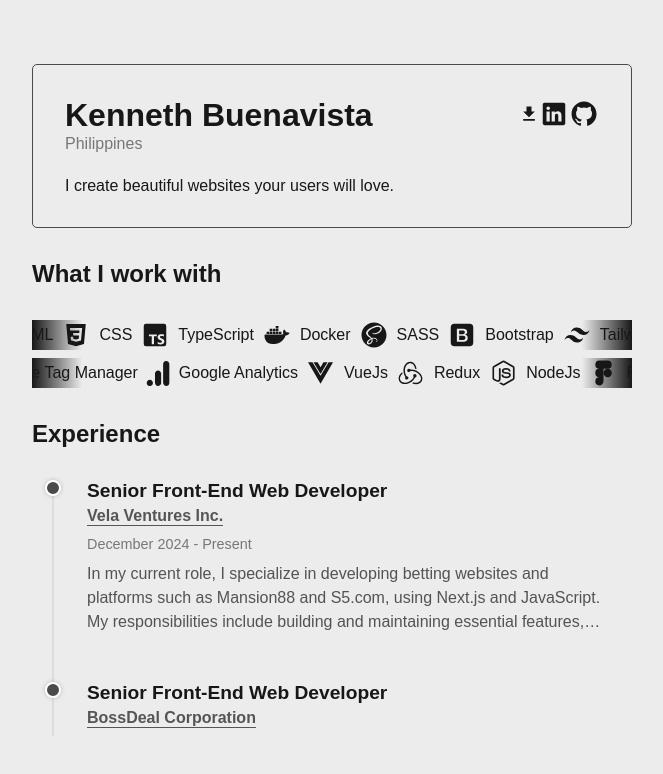
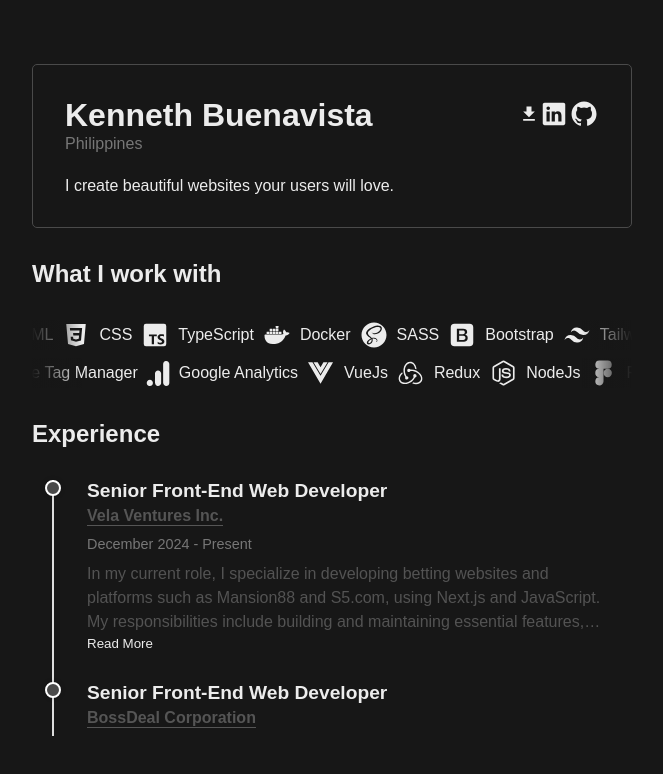
Before and after one commit to KennethicEnergy/avatar, a Next.js app: page / in a window 1280 px wide. Shown: the top 774 px of the page, without its empty margins (308-971 px from the left). Built offline with nearby package versions, Linux system fonts and the light colour scheme.

Commit message:
revert theme

```diff
--- a/app/globals.css
+++ b/app/globals.css
@@ -4,10 +4,10 @@
   overflow-x: hidden;
 }
 
-/* Default Light Theme */
+/* Default Dark Theme */
 :root {
-  --background-color: #ececec;
-  --text-color: #171717;
+  --background-color: #171717;
+  --text-color: #ececec;
 }
 
 /* Dark Theme */
@@ -15,6 +15,11 @@
   --background-color: #171717;
   --text-color: #ececec;
 }
+/* Light Theme
+[data-theme="light"] {
+  --background-color: #ececec;
+  --text-color: #171717;
+} */
 
 body {
   font-family: Arial, Helvetica, sans-serif;
```
